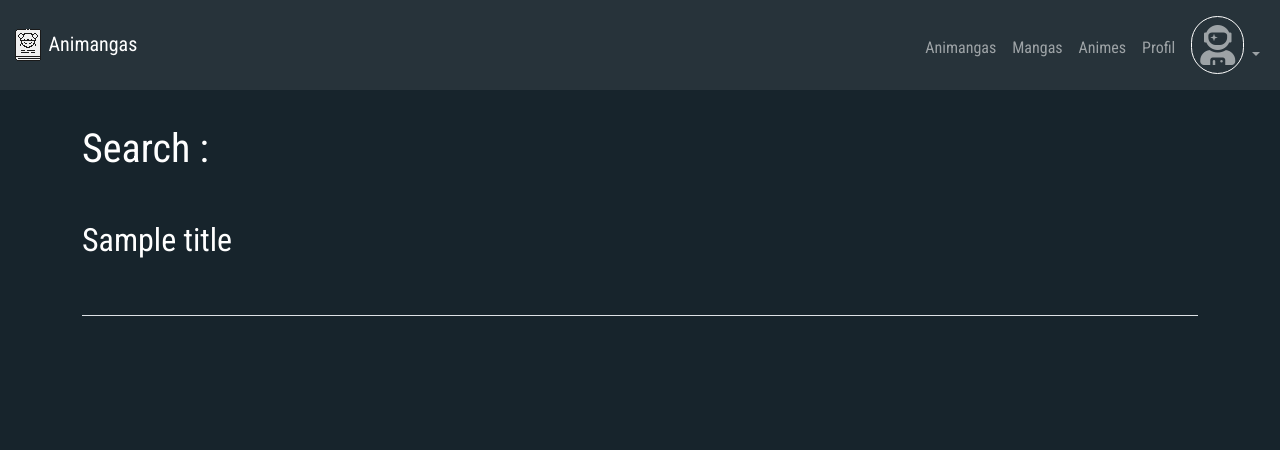
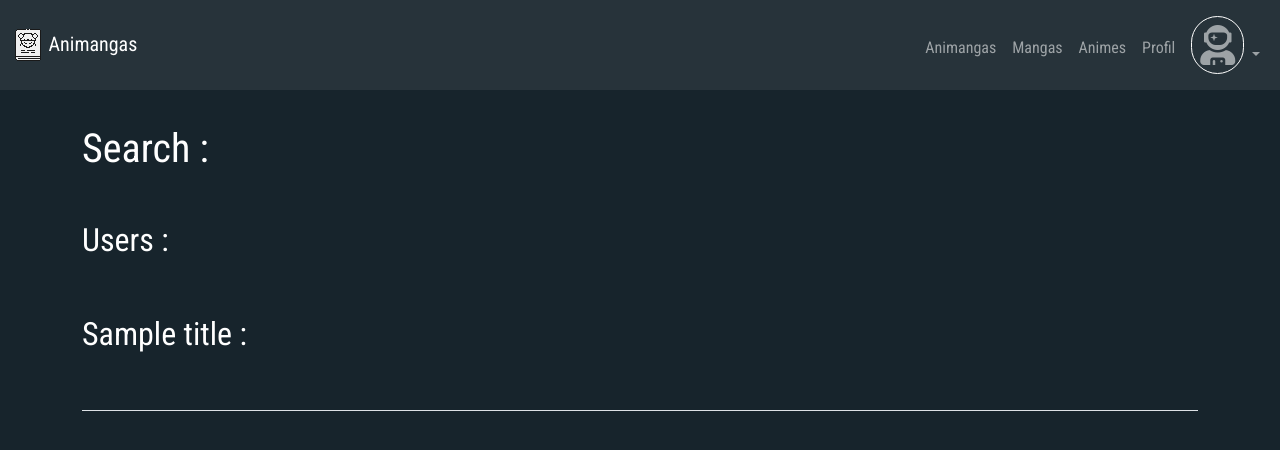
Before and after one commit to theopg1/projetM1, a Symfony app: template symfony/templates/search.html.twig in a window 1280 px wide. Shown: the top 450 px of the page. Run offline with Twig, Linux system fonts and the light colour scheme; the template is opened without the code that fills it: most values are stand-ins (such as "Sample title", 1, 10 or a date in 2020); some libraries are stand-ins or nearby versions.

Commit message:
ajout de la recherche du user
ajout de la recherche du user sur la recherche des animangas

```diff
--- a/symfony/templates/search.html.twig
+++ b/symfony/templates/search.html.twig
@@ -7,7 +7,30 @@
     <h1>Search : {{ searchSlug ? searchSlug : '' }}</h1>
 
     <div>
-        <h2 class="mt-5">{{ title }}</h2>
+        <h2 class="mt-5">Users :</h2>
+        <div class="row">
+            {% if searchSlug is not null %}
+                {% for user in users %}
+                    <div class="col col-md-4">
+                        <div class="animanga-container p-3 text-center">
+                            {# <a target="_blank" href="{{ user.profile_image }}">
+                                <img class="imageAnimanga" src="{{ user.profile_image }}" data-src="{{ user.profile_image }}" alt="Square placeholder img">
+                            </a>#}
+                            <br>
+                            <a href="{{ path('users', {
+                                id: user.id
+                            }) }}">
+                                <p style="margin-top: 1em;"><strong>{{ user.username }}</strong></p>
+                            </a>
+                        </div>
+                    </div>
+                {% endfor %}
+            {% endif %}
+        </div>
+    </div>
+
+    <div>
+        <h2 class="mt-5">{{ title }} :</h2>
         <div class="row">
                 {% if searchSlug is not null %}
                     {% for animanga in animangas %}
```
Also changed, not shown: symfony/src/Controller/TestController.php (+9 -2 lines).
